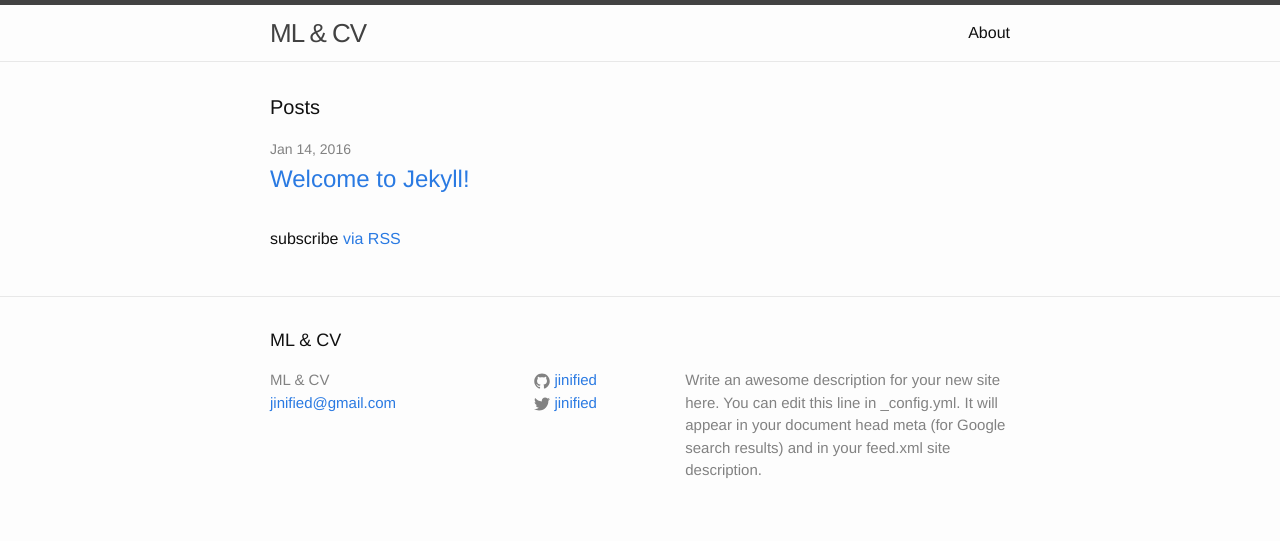
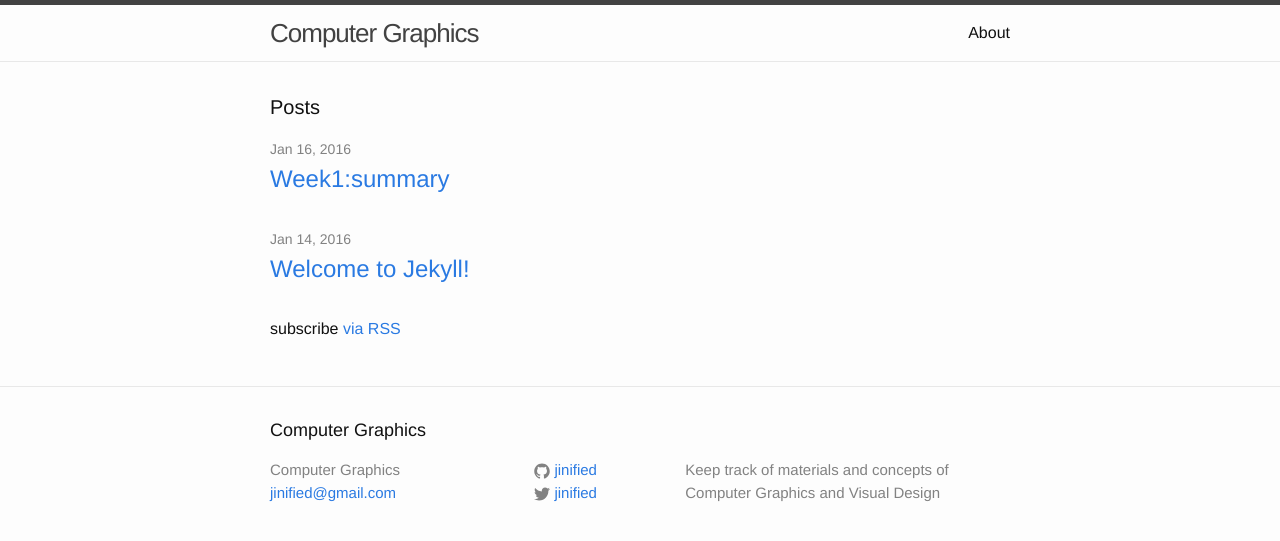
Before and after one commit to JamShan/opengl_experiment, a Jekyll site: the page built from index.html, in a window 1280 px wide. Shown: the top 541 px of the page. Built offline with Jekyll 4.4.1, drawn with Linux system fonts in a browser that asks for light colours.

```diff
--- a/_config.yml
+++ b/_config.yml
@@ -6,12 +6,10 @@
 # 'jekyll serve'. If you change this file, please restart the server process.
 
 # Site settings
-title: ML & CV
+title: Computer Graphics
 email: jinified@gmail.com
 description: > # this means to ignore newlines until "baseurl:"
-  Write an awesome description for your new site here. You can edit this
-  line in _config.yml. It will appear in your document head meta (for
-  Google search results) and in your feed.xml site description.
+    Keep track of materials and concepts of Computer Graphics and Visual Design
 baseurl: "/opengl_experiment" # the subpath of your site, e.g. /blog
 url: "" # the base hostname & protocol for your site
 twitter_username: jinified
```
Also changed, not shown: _posts/2016-01-16-Week1:Summary.md (added, +10 -0 lines).
